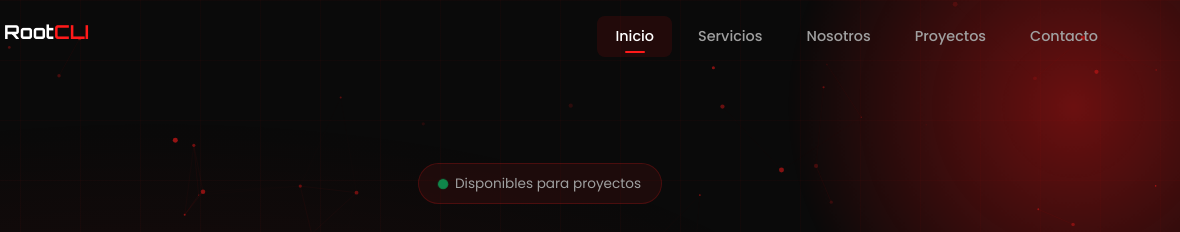
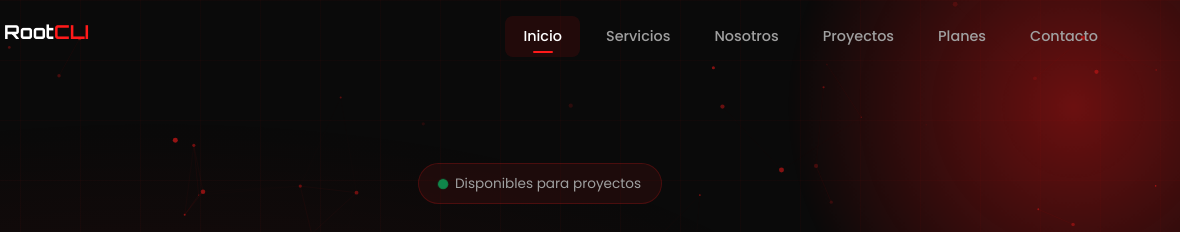
Before and after one commit to LucianoGF-dev/RootCLI-TECH, a website: page index.html in a window 1280 px wide. Shown: the top 232 px of the page, 100-1280 px from the left. Drawn offline with nearby package versions, Linux system fonts and the light colour scheme; animation ran at ten frames a second; files whose address does not match are found by name.

Commit message:
se agrego botón de planes.

```diff
--- a/index.html
+++ b/index.html
@@ -39,6 +39,7 @@
         <li class="nav-item"><a href="#servicios" class="nav-link">Servicios</a></li>
         <li class="nav-item"><a href="#nosotros" class="nav-link">Nosotros</a></li>
         <li class="nav-item"><a href="#proyectos" class="nav-link">Proyectos</a></li>
+        <li class="nav-item"><a href="#planes" class="nav-link">Planes</a></li>
         <li class="nav-item"><a href="#contacto" class="nav-link">Contacto</a></li>
       </ul>
 
```
